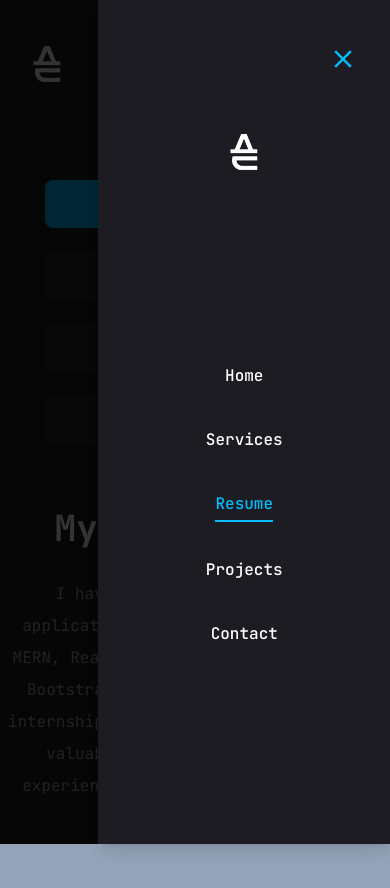
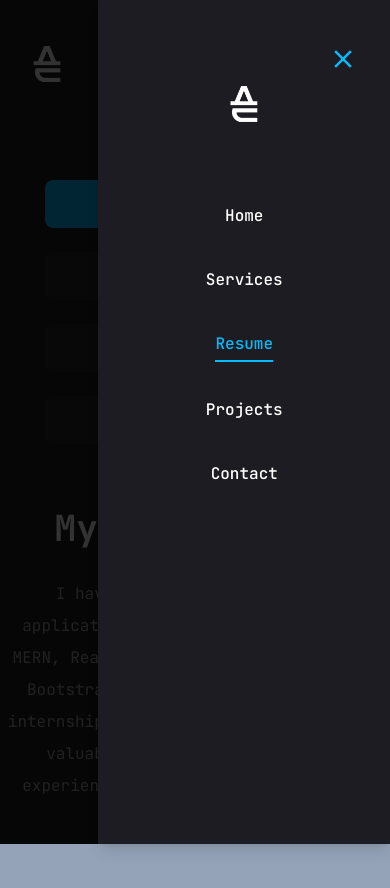
Before and after one commit to ABDOOMARI11/abdelmoughith-portfolio, a Next.js app: page /resume in a window 390 px wide. Both pictures are taken after a click on the button 359 px from the left and 64 px from the top of the page. Shown: the top 888 px of the page. Built offline with nearby package versions, Linux system fonts and the light colour scheme.

Commit message:
added v1

```diff
--- a/components/MobileNav.jsx
+++ b/components/MobileNav.jsx
@@ -44,9 +44,13 @@ const MobileNav = () => {
         </button>
       </SheetTrigger>
       <SheetContent className="flex flex-col">
-        <div className="flex justify-center items-center mb-40 mt-24">
+        <div className="flex justify-center items-center my-12">
           <Link href="/">
-            <img src="/assets/logo (2).png" alt="Logo" className="h-16 xl:h-16" />
+            <img
+              src="/assets/logo (2).png"
+              alt="Logo"
+              className="h-16 xl:h-16"
+            />
           </Link>
         </div>
         <nav className="flex flex-col justify-center items-center gap-8">
```
